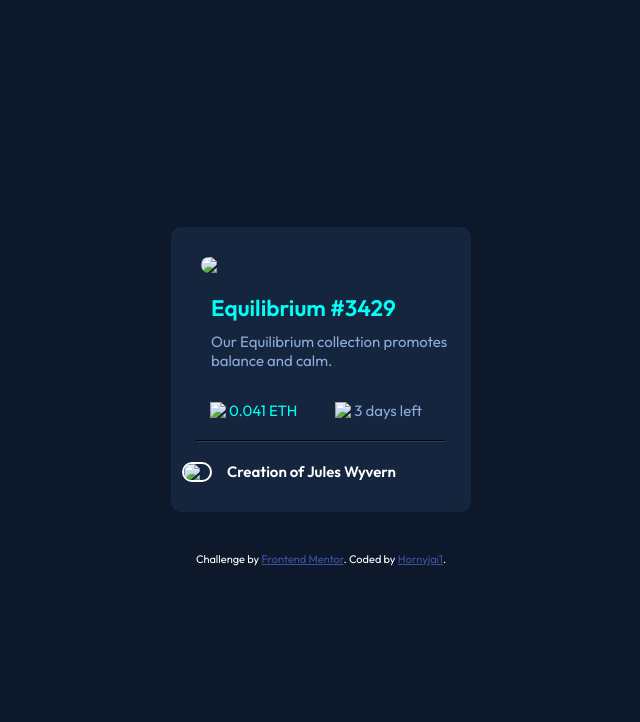
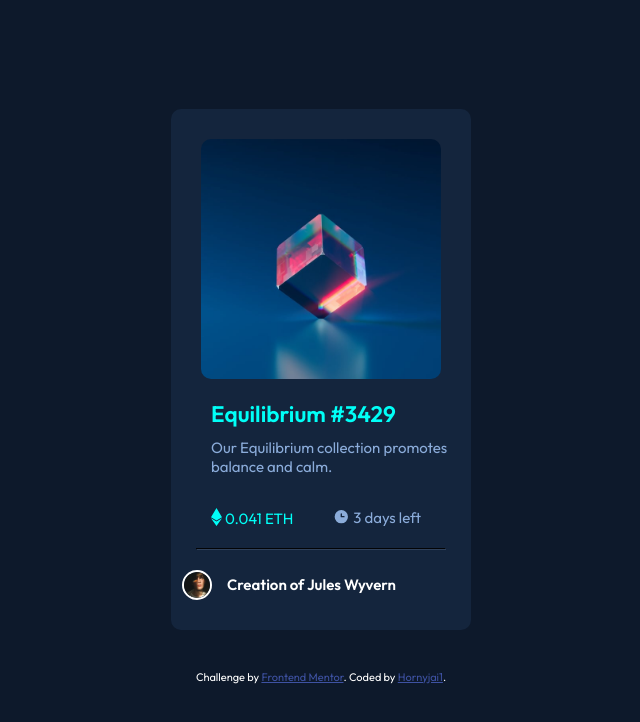
Before and after one commit to Hornyjai1/NFT-Preview-Card-Frontend-Mentor-Practice-, a plain HTML site: page index.html in a window 1280 px wide. Shown: the whole page, without its empty margins (319-959 px from the left). Drawn offline with Linux system fonts and the light colour scheme.

Commit message:
Add files via upload

```diff
--- a/index.html
+++ b/index.html
@@ -27,7 +27,7 @@
   <body>
     <div class="container">
       <div class="card">
-          <img class="image" src="/images/image-equilibrium.jpg" />
+          <img class="image" src="./Equilibrium.jpg" />
         <div class="article">
           <div class="text" >
           <h2>Equilibrium #3429</h2>
@@ -38,14 +38,14 @@
         <div class="mark" >
           <ul class="list">
             <li class="eth">
-              <img src="/images/icon-ethereum.svg"/> 0.041 ETH
+              <img src="./Etherium.svg"/> 0.041 ETH
             </li>
-            <li class="days"><img src="/images/icon-clock.svg"/> 3 days left</li>
+            <li class="days"><img src="./Clock.svg"/> 3 days left</li>
           </ul>
         </div>
         <hr class="bar">
         <div class="down-side">
-          <img class="avatar" src="/images/image-avatar.png" />
+          <img class="avatar" src="./Avatar.png" />
           <p class="creation">Creation of Jules Wyvern</p>
         </div>
       </div>
```
Also changed, not shown: Avatar.png (added), Clock.svg (added), Desktop.jpg (added), Equilibrium.jpg (added), Etherium.svg (added), Favicon.png (added), View.svg (added), 2 other files.
